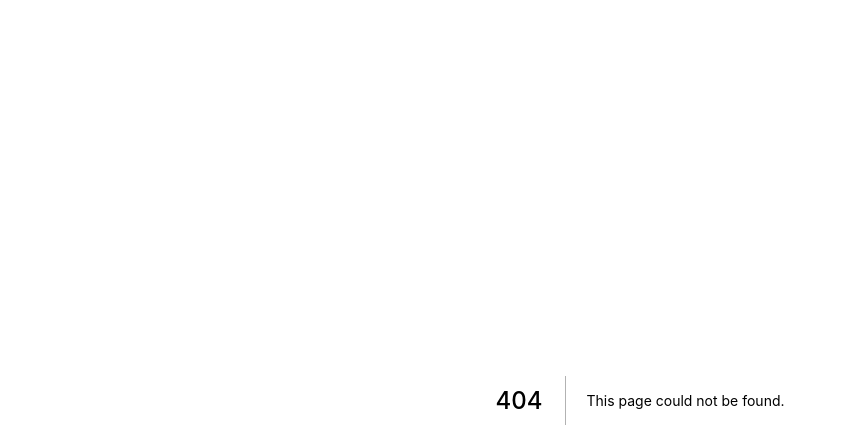
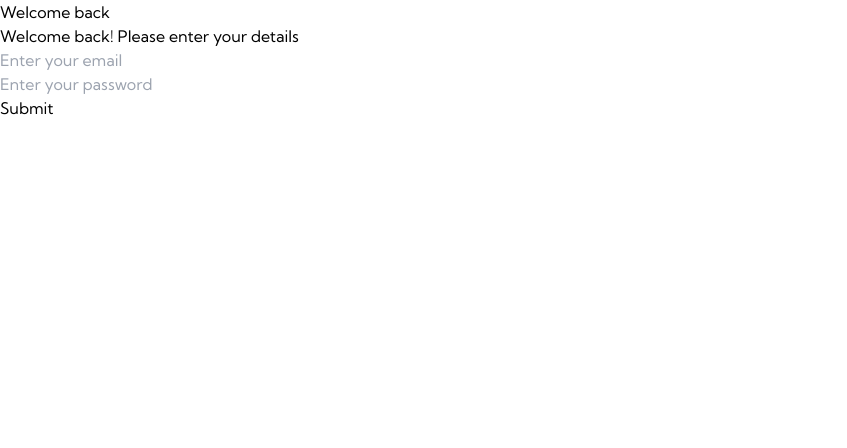
Before and after one commit to LiMichael1/Expense-Tracker, a Next.js app: page /sign-in in a window 1280 px wide. Before the commit this address had no page. Shown: the top 448 px of the page, without its empty margins (0-847 px from the left). Built offline with nearby package versions, Linux system fonts and the light colour scheme.

Commit message:
finished reusuable text input field

```diff
--- /dev/null
+++ b/components/global/FormInputField.jsx
@@ -0,0 +1,16 @@
+import React from "react";
+
+import { useField } from "formik";
+
+const FormInputField = ({ label, ...props }) => {
+  const [field, meta] = useField(props.name);
+  return (
+    <>
+      <label htmlFor={props.name}></label>
+      <input {...field} {...props}></input>
+      {meta.touched && meta.error ? <div>{meta.error}</div> : null}
+    </>
+  );
+};
+
+export default FormInputField;
--- /dev/null
+++ b/components/sign in/Form.jsx
@@ -0,0 +1,49 @@
+import React from "react";
+
+import { Formik, Form } from "formik";
+import FormInputField from "../global/FormInputField";
+import * as Yup from "yup";
+
+const signUpSchema = Yup.object().shape({
+  email: Yup.string().email("Invalid email").required("Required"),
+  password: Yup.string().required("Please enter your password"),
+});
+
+const FormComponent = () => {
+  return (
+    <div>
+      <h1>Welcome back</h1>
+      <h2>Welcome back! Please enter your details</h2>
+      <Formik
+        initialValues={{ email: "", password: "" }}
+        validationSchema={signUpSchema}
+        onSubmit={(values, { setSubmitting }) => {
+          setTimeout(() => {
+            alert(values, null, 2);
+            setSubmitting(false);
+          }, 500);
+        }}
+      >
+        <Form>
+          <FormInputField
+            label="Email"
+            name="email"
+            type="text"
+            placeholder="Enter your email"
+          ></FormInputField>
+          <br></br>
+          <FormInputField
+            label="Password"
+            name="password"
+            type="password"
+            placeholder="Enter your password"
+          ></FormInputField>
+          <br></br>
+          <button type="submit">Submit</button>
+        </Form>
+      </Formik>
+    </div>
+  );
+};
+
+export default FormComponent;
--- a/package.json
+++ b/package.json
@@ -15,7 +15,8 @@
     "next-auth": "^4.5.0",
     "react": "18.2.0",
     "react-dom": "18.2.0",
-    "styled-components": "^5.3.5"
+    "styled-components": "^5.3.5",
+    "yup": "^0.32.11"
   },
   "devDependencies": {
     "autoprefixer": "^10.4.7",
--- /dev/null
+++ b/pages/sign-in/index.js
@@ -0,0 +1,13 @@
+import React from "react";
+
+import FormComponent from "../../components/sign in/Form";
+
+const index = () => {
+  return (
+    <div>
+      <FormComponent></FormComponent>
+    </div>
+  );
+};
+
+export default index;
```
Also changed, not shown: 2 other files (tests, documents, lock files or other folders).
